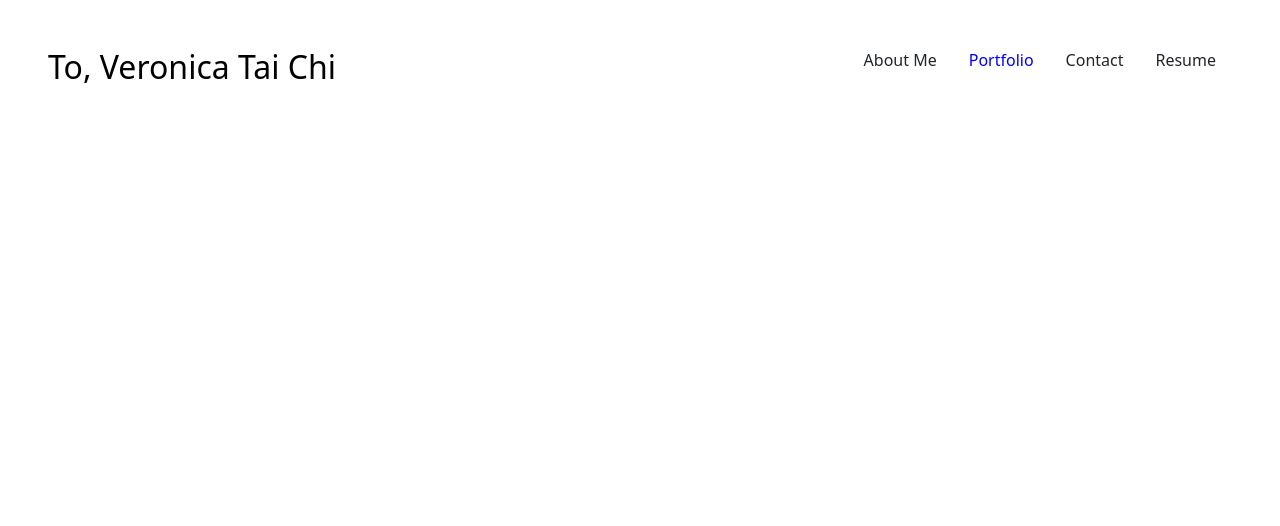
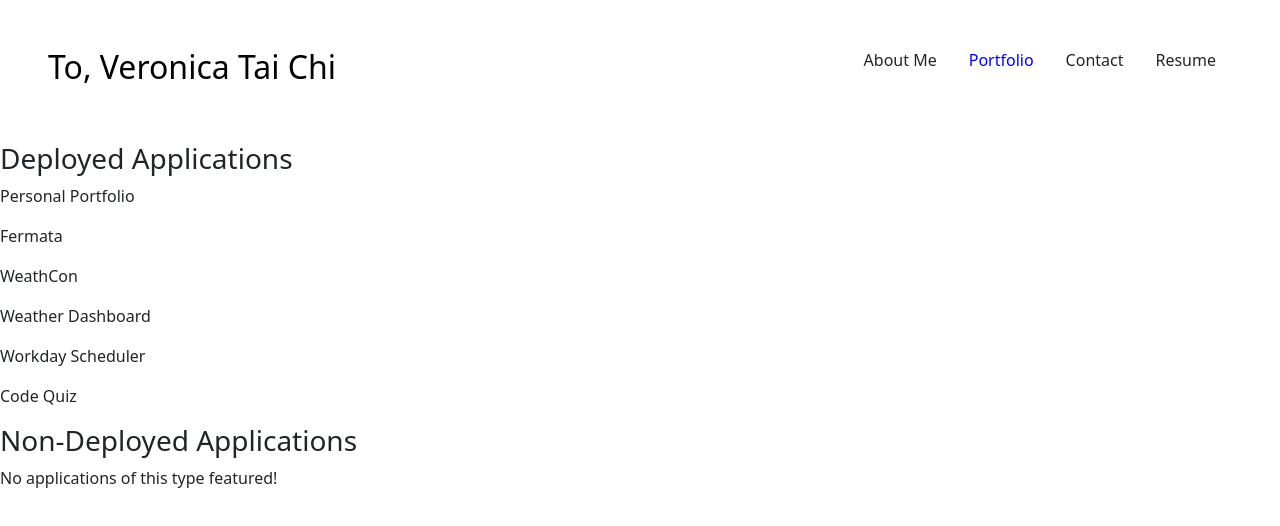
Before and after one commit to TOVTC/react-portfolio-challenge, a React (Create React App) app: page / in a window 1280 px wide. Both pictures are taken after a click on the item "Portfolio". Shown: the top 526 px of the page. Built offline with nearby package versions, Linux system fonts and the light colour scheme.

Commit message:
added scaffolding for dynamic project page

```diff
--- a/src/App.js
+++ b/src/App.js
@@ -1,6 +1,7 @@
 import React, {useState} from 'react';
 import Navigation from './components/Navigation';
 import About from './components/About'
+import Portfolio from './components/Portfolio';
 
 function App() {
     const options = [
@@ -22,6 +23,10 @@ function App() {
                     switch (selection) {
                         case 'About Me':
                             return <About></About>
+                        case 'Portfolio':
+                            return <Portfolio></Portfolio>
+                        default:
+                            return <About></About>
                     }
                 })()}
             </main>
--- /dev/null
+++ b/src/components/Portfolio.js
@@ -0,0 +1,42 @@
+import React, {useState} from 'react';
+
+function Portfolio() {
+    const [projects] = useState([
+        {name: 'Personal Portfolio', deployed: true, primary: 'CSS Flexbox', repo: 'https://github.com/TOVTC/portfolio-scscbc-challenge', link: 'https://tovtc.github.io/portfolio-scscbc-challenge/', img: 'portfolio'},
+        {name: 'Fermata', deployed: true, primary: 'MVC Fullstack Application', repo: 'https://github.com/TOVTC/Fermata-project-two', link: 'https://experience-fermata.herokuapp.com/home', img: 'fermata'},
+        {name: 'WeathCon', deployed: true, primary: 'Frontend Application', repo: 'https://github.com/TOVTC/WeathCon-project-one', link: 'https://scscbc-projects2022.github.io/WeathCon-project-one/', img: 'weathcon'},
+        {name: 'Weather Dashboard', deployed: true, primary: 'Server-Side APIs', repo: 'https://github.com/TOVTC/weather-dashboard-scscbc-challenge', link: 'https://tovtc.github.io/weather-dashboard-scscbc-challenge/', img: 'weather-dashboard'},
+        {name: 'Workday Scheduler', deployed: true, primary: 'Third-Party APIs', repo: 'https://github.com/TOVTC/scheduler-scscbc-challenge', link: 'https://tovtc.github.io/scheduler-scscbc-challenge/', img: 'scheduler'},
+        {name: 'Code Quiz', deployed: true, primary: 'Web APIs', repo: 'https://github.com/TOVTC/code-quiz-scscbc-challenge', link: 'https://tovtc.github.io/code-quiz-scscbc-challenge/', img: 'coding-quiz'},
+        // {name: '', type: '', primary: '', repo: '', link: ''}
+    ]);
+    const deployedApps = projects.filter(project => project.deployed === true);
+    const nondeployedApps = projects.filter(project => project.deployed === false);
+    return (
+        <div>
+            <h3>Deployed Applications</h3>
+            <div>
+                {!deployedApps.length ? (
+                    <p>No applications of this type featured!</p>
+                ) : (
+                    deployedApps.map(app => (
+                        <p>{app.name}</p>
+                    ))
+                )}
+            </div>
+            <h3>Non-Deployed Applications</h3>
+            <div>
+                {!nondeployedApps.length ? (
+                    <p>No applications of this type featured!</p>
+                ) : (
+                    nondeployedApps.map(app => (
+                        <div>
+                        </div>
+                    ))
+                )}
+            </div>
+        </div>
+    )
+}
+
+export default Portfolio;
```
Also changed, not shown: src/assets/projects/coding-quiz.png (added), src/assets/projects/scheduler.png (added).
